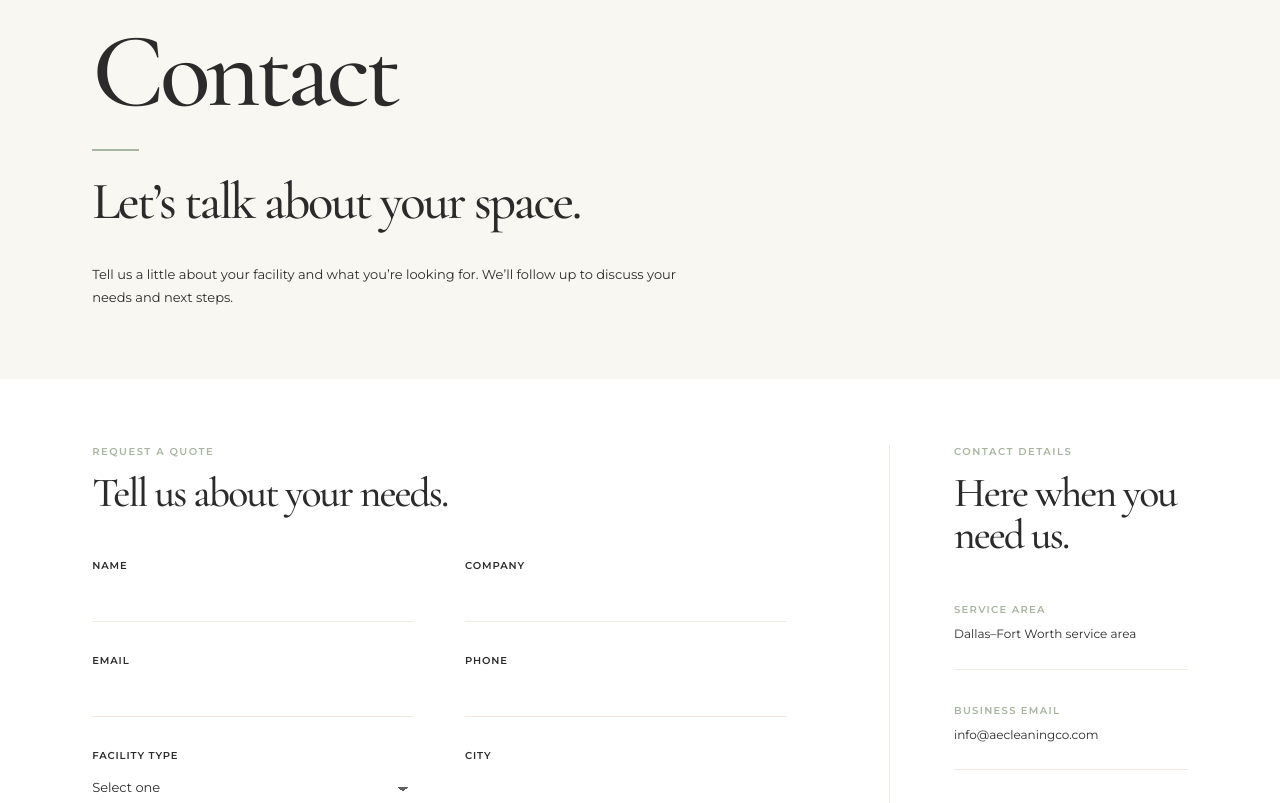
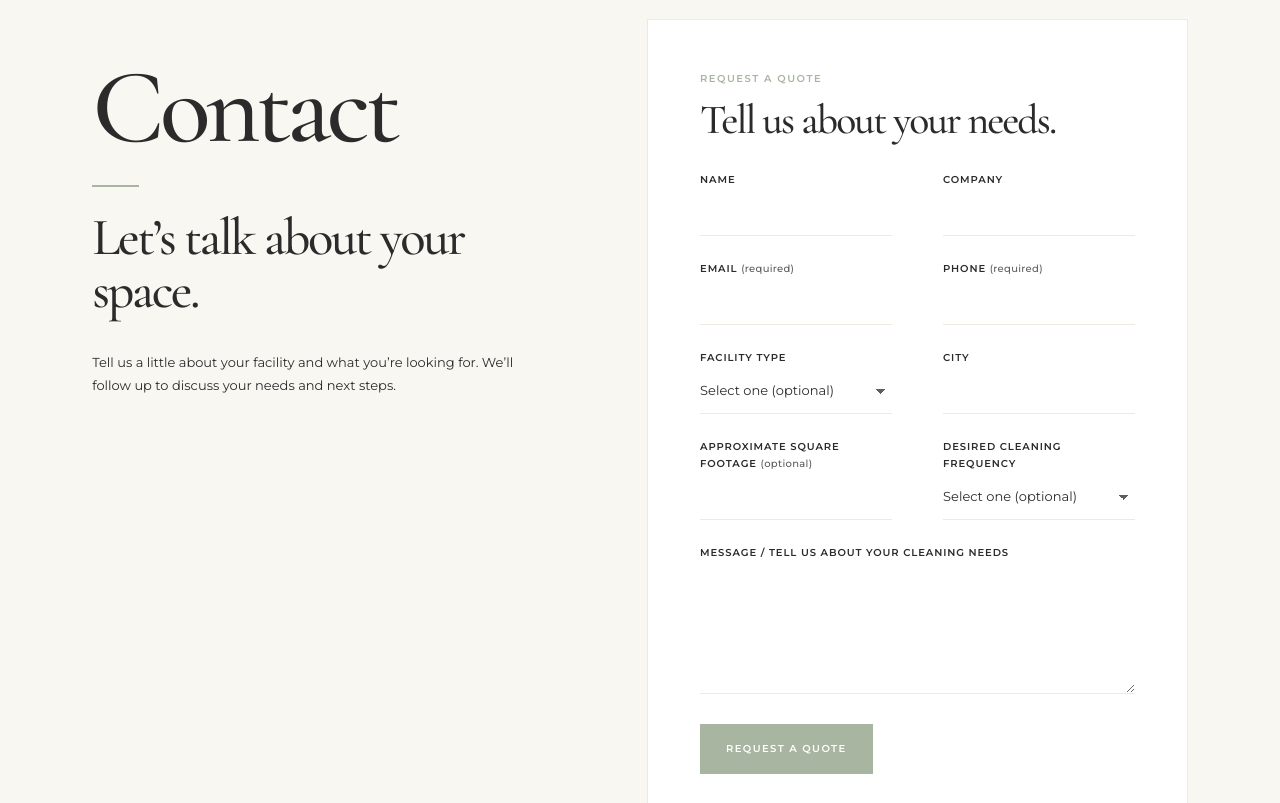
Before and after one commit to ashleyychildress99-cell/ashleyychildress99-cell.github.io, a plain HTML site: page contact.html in a window 1280 px wide. Shown: the part 149-952 px from the top of the page. Drawn offline with nearby package versions, Linux system fonts and the light colour scheme.

Commit message:
Refine contact form layout

```diff
--- a/contact.css
+++ b/contact.css
@@ -62,16 +62,18 @@ h2 { font-size: clamp(2.35rem, 3.75vw, 4.4rem); }
 .eyebrow { margin: 0 0 14px; color: var(--accent); font-size: 10px; font-weight: 600; letter-spacing: .15em; line-height: 1.4; text-transform: uppercase; }
 .rule { display: block; width: 47px; margin: 25px 0; border-top: 2px solid var(--accent); }
 
-.contact-hero { min-height: 320px; padding: clamp(46px, 5.6vw, 88px) clamp(24px, 7.2vw, 118px) clamp(44px, 5.4vw, 86px); background: var(--background); }
-.contact-hero > .eyebrow { display: none; }
-.contact-hero h1 { margin-bottom: 22px; }
-.contact-hero h2 { max-width: 700px; font-size: clamp(2.5rem, 4.1vw, 4.7rem); }
-.contact-hero > p { max-width: 595px; margin: 34px 0 0; color: var(--heading); font-size: 13px; line-height: 1.8; }
+.contact-hero { display: grid; grid-template-columns: minmax(0, .82fr) minmax(370px, .98fr); align-items: start; gap: clamp(42px, 8vw, 140px); padding: clamp(46px, 5.6vw, 88px) clamp(24px, 7.2vw, 118px); background: var(--background); }
+.contact-hero-copy { max-width: 595px; padding-top: clamp(10px, 2.8vw, 46px); }
+.contact-hero-copy > .eyebrow { display: none; }
+.contact-hero-copy h1 { margin-bottom: 22px; }
+.contact-hero-copy h2 { max-width: 700px; font-size: clamp(2.5rem, 4.1vw, 4.7rem); }
+.contact-hero-copy > p { max-width: 595px; margin: 34px 0 0; color: var(--heading); font-size: 13px; line-height: 1.8; }
+.contact-hero .quote-form { padding: clamp(28px, 4.1vw, 52px); border: 1px solid var(--secondary); background: var(--white); }
 
-.contact-content { display: grid; grid-template-columns: minmax(0, 1.58fr) minmax(260px, .68fr); gap: clamp(43px, 8vw, 150px); padding: clamp(43px, 5.2vw, 81px) clamp(24px, 7.2vw, 118px); background: var(--white); }
+.contact-content { padding: clamp(38px, 4.6vw, 70px) clamp(24px, 7.2vw, 118px); background: var(--white); }
 .quote-form h2, .contact-details h2 { font-size: clamp(2.3rem, 3.25vw, 3.8rem); }
-.form-heading { margin-bottom: 42px; }
-.form-grid { display: grid; grid-template-columns: repeat(2, minmax(0, 1fr)); gap: 30px clamp(22px, 4vw, 66px); }
+.form-heading { margin-bottom: 30px; }
+.form-grid { display: grid; grid-template-columns: repeat(2, minmax(0, 1fr)); gap: 24px clamp(22px, 4vw, 52px); }
 .form-grid p { margin: 0; }
 .form-grid .field-wide { grid-column: 1 / -1; }
 .form-honeypot { display: none; }
@@ -79,14 +81,14 @@ label { display: block; margin-bottom: 9px; color: var(--heading); font-size: 10
 label span { color: var(--body); font-weight: 500; letter-spacing: .03em; text-transform: none; }
 input, select, textarea { display: block; width: 100%; border: 0; border-bottom: 1px solid var(--secondary); border-radius: 0; outline: none; background: transparent; color: var(--heading); font: inherit; font-size: 13px; line-height: 1.45; transition: border-color .2s ease; }
 input, select { height: 39px; padding: 0 0 8px; }
-textarea { min-height: 122px; padding: 0 0 10px; resize: vertical; }
+textarea { min-height: 108px; padding: 0 0 10px; resize: vertical; }
 select { appearance: none; background-image: linear-gradient(45deg, transparent 50%, var(--body) 50%), linear-gradient(135deg, var(--body) 50%, transparent 50%); background-position: calc(100% - 11px) 14px, calc(100% - 6px) 14px; background-repeat: no-repeat; background-size: 5px 5px, 5px 5px; cursor: pointer; }
 input:focus, select:focus, textarea:focus { border-color: var(--accent); }
-.quote-form > .button { margin-top: 42px; cursor: pointer; }
+.quote-form > .button { margin-top: 30px; cursor: pointer; }
 
-.contact-details { align-self: start; min-height: 100%; padding-left: clamp(34px, 5vw, 92px); border-left: 1px solid var(--secondary); }
-.contact-details dl { display: grid; gap: 32px; margin: 45px 0 0; }
-.contact-details dl div { padding-bottom: 24px; border-bottom: 1px solid var(--secondary); }
+.contact-details { max-width: 1120px; margin: 0 auto; }
+.contact-details dl { display: grid; grid-template-columns: repeat(3, minmax(0, 1fr)); gap: clamp(24px, 5vw, 74px); margin: 36px 0 0; }
+.contact-details dl div { padding-bottom: 20px; border-bottom: 1px solid var(--secondary); }
 .contact-details dt { margin-bottom: 6px; color: var(--accent); font-size: 10px; font-weight: 600; letter-spacing: .13em; text-transform: uppercase; }
 .contact-details dd { margin: 0; color: var(--heading); font-size: 12px; line-height: 1.7; }
 .contact-details dd a:hover { color: var(--accent); }
@@ -125,7 +127,8 @@ footer small { grid-column: 1 / -1; margin-top: 9px; padding-top: 9px; border-to
   .site-header nav { gap: 20px; }
   .site-header nav a { font-size: 9px; }
   .button-small { padding-inline: 15px; }
-  .contact-content { gap: 48px; }
+  .contact-hero { grid-template-columns: 1fr; gap: 42px; }
+  .contact-hero-copy { padding-top: 0; }
   footer { grid-template-columns: 1.6fr 1fr 1fr; }
   footer address { grid-column: 2 / 4; }
   .socials { grid-column: 3; grid-row: 1; }
@@ -141,9 +144,9 @@ footer small { grid-column: 1 / -1; margin-top: 9px; padding-top: 9px; border-to
   .site-header.open nav { position: absolute; top: 83px; right: 0; left: 0; display: flex; flex-direction: column; align-items: stretch; gap: 0; padding: 10px 24px 16px; background: var(--white); box-shadow: 0 12px 22px rgb(43 43 43 / .12); }
   .site-header.open nav a { display: block; height: auto; padding: 11px 0; font-size: 10px; }
   .site-header.open nav a::after { right: auto; bottom: 6px; width: 26px; }
-  .contact-hero { min-height: 0; padding: 54px 9% 51px; }
-  .contact-content { grid-template-columns: 1fr; gap: 65px; padding: 46px 9%; }
-  .contact-details { padding-left: 0; border-left: 0; }
+  .contact-hero { min-height: 0; padding: 48px 9%; }
+  .contact-content { padding: 42px 9%; }
+  .contact-details dl { grid-template-columns: 1fr; gap: 24px; margin-top: 30px; }
   footer { grid-template-columns: 1fr 1fr; gap: 28px; }
   .footer-brand { grid-column: 1 / -1; }
   footer address { grid-column: auto; }
--- a/contact.html
+++ b/contact.html
@@ -29,14 +29,14 @@
 
     <main>
       <section class="contact-hero" aria-labelledby="contact-heading">
-        <p class="eyebrow">Contact</p>
-        <h1 id="contact-heading">Contact</h1>
-        <i class="rule" aria-hidden="true"></i>
-        <h2>Let’s talk about your space.</h2>
-        <p>Tell us a little about your facility and what you’re looking for. We’ll follow up to discuss your needs and next steps.</p>
-      </section>
+        <div class="contact-hero-copy">
+          <p class="eyebrow">Contact</p>
+          <h1 id="contact-heading">Contact</h1>
+          <i class="rule" aria-hidden="true"></i>
+          <h2>Let’s talk about your space.</h2>
+          <p>Tell us a little about your facility and what you’re looking for. We’ll follow up to discuss your needs and next steps.</p>
+        </div>
 
-      <section class="contact-content" aria-label="Request a quote and contact details">
         <form id="contact-form" class="quote-form" action="https://formsubmit.co/info@aecleaningco.com" method="post" accept-charset="UTF-8">
           <div class="form-heading">
             <p class="eyebrow">Request a quote</p>
@@ -50,24 +50,24 @@
           <div class="form-grid">
             <p>
               <label for="name">Name</label>
-              <input id="name" name="name" type="text" autocomplete="name" required />
+              <input id="name" name="name" type="text" autocomplete="name" />
             </p>
             <p>
               <label for="company">Company</label>
-              <input id="company" name="company" type="text" autocomplete="organization" required />
+              <input id="company" name="company" type="text" autocomplete="organization" />
             </p>
             <p>
-              <label for="email">Email</label>
+              <label for="email">Email <span>(required)</span></label>
               <input id="email" name="email" type="email" autocomplete="email" required />
             </p>
             <p>
-              <label for="phone">Phone</label>
+              <label for="phone">Phone <span>(required)</span></label>
               <input id="phone" name="phone" type="tel" autocomplete="tel" required />
             </p>
             <p>
               <label for="facility-type">Facility type</label>
-              <select id="facility-type" name="facility type" required>
-                <option value="" selected disabled>Select one</option>
+              <select id="facility-type" name="facility type">
+                <option value="" selected>Select one (optional)</option>
                 <option>Office</option>
                 <option>Medical facility</option>
                 <option>Retail space</option>
@@ -78,7 +78,7 @@
             </p>
             <p>
               <label for="city">City</label>
-              <input id="city" name="city" type="text" autocomplete="address-level2" required />
+              <input id="city" name="city" type="text" autocomplete="address-level2" />
             </p>
             <p>
               <label for="square-footage">Approximate square footage <span>(optional)</span></label>
@@ -86,8 +86,8 @@
             </p>
             <p>
               <label for="frequency">Desired cleaning frequency</label>
-              <select id="frequency" name="desired cleaning frequency" required>
-                <option value="" selected disabled>Select one</option>
+              <select id="frequency" name="desired cleaning frequency">
+                <option value="" selected>Select one (optional)</option>
                 <option>Daily</option>
                 <option>Multiple times per week</option>
                 <option>Weekly</option>
@@ -98,12 +98,14 @@
             </p>
             <p class="field-wide">
               <label for="message">Message / Tell us about your cleaning needs</label>
-              <textarea id="message" name="message" rows="6" required></textarea>
+              <textarea id="message" name="message" rows="6"></textarea>
             </p>
           </div>
           <button class="button" type="submit">Request a quote</button>
         </form>
+      </section>
 
+      <section class="contact-content" aria-label="Contact details">
         <aside class="contact-details" aria-labelledby="details-heading">
           <p class="eyebrow">Contact details</p>
           <h2 id="details-heading">Here when you need us.</h2>
```
